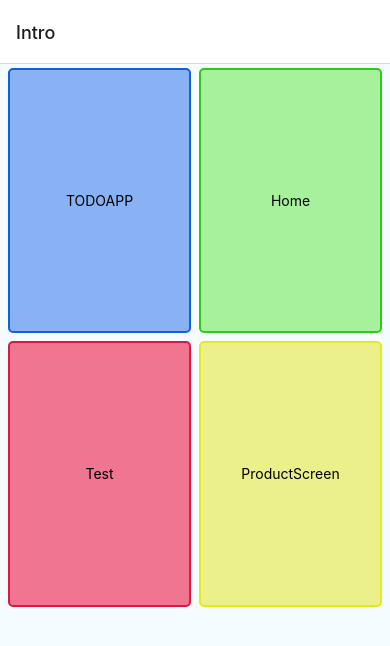
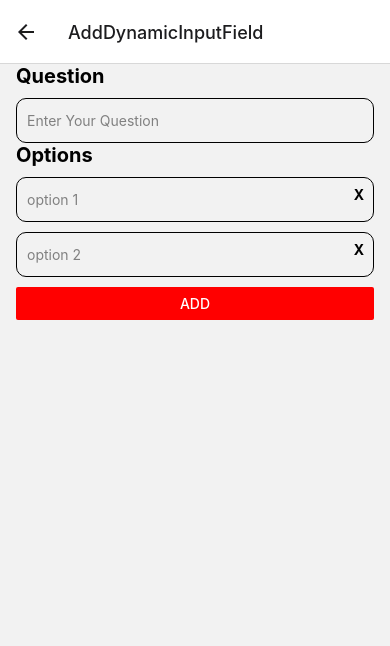
Before and after one commit to Shivamjaiswal11/CampLearnapp, a React Native app: screen /AddDynamicInputField in a window 390 px wide. Shown: the top 646 px of the page. Built offline with nearby package versions, Linux system fonts and the light colour scheme.

Commit message:
Add Dynmic textinput on click

```diff
--- a/src/Navigation/AppNavigator.js
+++ b/src/Navigation/AppNavigator.js
@@ -8,6 +8,7 @@ import IntroScreen from '../screens/IntroScreen';
 import TestScreen from '../screens/TestScreen';
 import ProductScreen from '../screens/ProductScreen';
 import ProductByIdScreen from '../screens/ProductByIdScreen';
+import AddDynamicInputField from '../screens/AddDynamicInputField';
 
 const AppNavigator = () => {
     const Stack = createNativeStackNavigator();
@@ -22,6 +23,7 @@ const AppNavigator = () => {
                 <Stack.Screen name="ProductScreen" component={ProductScreen} />
                 <Stack.Screen name="ProductByIdScreen" component={ProductByIdScreen} />
                 <Stack.Screen name="Test" component={TestScreen} />
+                <Stack.Screen name="AddDynamicInputField" component={AddDynamicInputField} />
             </Stack.Navigator>
         </NavigationContainer>
     )
--- /dev/null
+++ b/src/screens/AddDynamicInputField.jsx
@@ -0,0 +1,76 @@
+import { StyleSheet, Text, View, TextInput, Button } from 'react-native'
+import React, { useState } from 'react'
+
+const AddDynamicInputField = () => {
+  const [question, setquestion] = useState('')
+  const [options, setoptions] = useState(['', ''])
+
+  return (
+    <View style={{ flex: 1, paddingHorizontal: 16 }}>
+      <Text style={styles.text}>Question</Text>
+      <TextInput style={styles.input}
+        placeholder={`Enter Your Question`}
+        placeholderTextColor={'grey'}
+        onChangeText={(text) => setquestion(text)} />
+
+      <Text style={styles.text}>Options</Text>
+      {
+        options && options.map((option, index) => (
+          <View style={{ flexDirection: 'row', alignItems: 'center', }} key={option}>
+            <TextInput style={styles.input}
+              value={option}
+              key={options[index]}
+              placeholder={`option ${index + 1}`}
+              placeholderTextColor={'grey'}
+              onChangeText={(text) => {
+                const newOptions = [...options]
+                newOptions[index] = text
+                setoptions(newOptions)
+              }
+              }
+            />
+
+            <Text
+              onPress={() => {
+                const removeOptions = [...options]
+                removeOptions.splice(index, 1)
+                setoptions(removeOptions);
+              }}
+              style={[styles.text, { right: 10, position: 'absolute', fontSize: 14 }]}>X</Text>
+          </View>
+
+        ))
+      }
+
+      <View style={{ marginTop: 10 }}>
+        <Button title="Add" color='red' onPress={() => setoptions([...options, ''])} />
+      </View>
+
+
+    </View>
+  )
+}
+
+export default AddDynamicInputField
+
+const styles = StyleSheet.create({
+
+  text: {
+    color: '#000',
+    fontSize: 20,
+    fontWeight: 'bold',
+
+  },
+  input: {
+
+    marginTop: 10,
+    width: "100%",
+    height: 45,
+    alignSelf: 'center',
+    borderWidth: 1,
+    borderColor: '#000',
+    borderRadius: 10,
+    padding: 10,
+    color: '#000',
+  }
+})
--- a/src/screens/IntroScreen.jsx
+++ b/src/screens/IntroScreen.jsx
@@ -38,11 +38,20 @@ const items = [
     backgroundColor: '#ebf08b',
     border:'#e2ed15'
   },
-  // {
-  //   id: 5,
-  //   title: 'Item 5',
-  //   backgroundColor: 'orange',
-  // },
+  {
+    id: 5,
+    title: 'AddDynamicInputField',
+    navigation: 'AddDynamicInputField',
+    backgroundColor: 'orange',
+    border: 'orange',
+  },
+  {
+    id: 6,
+    title: 'AddDynamicInputField',
+    navigation: '',
+    backgroundColor: '#fff',
+    border: '#fff',
+  },
 ];
 
 
@@ -92,6 +101,7 @@ const styles = StyleSheet.create({
     flexWrap: 'wrap',
     justifyContent: 'center',
     alignItems: 'center',
+    paddingVertical:10
   },
   boxContainer: {
     marginTop: marginVertical,
```
